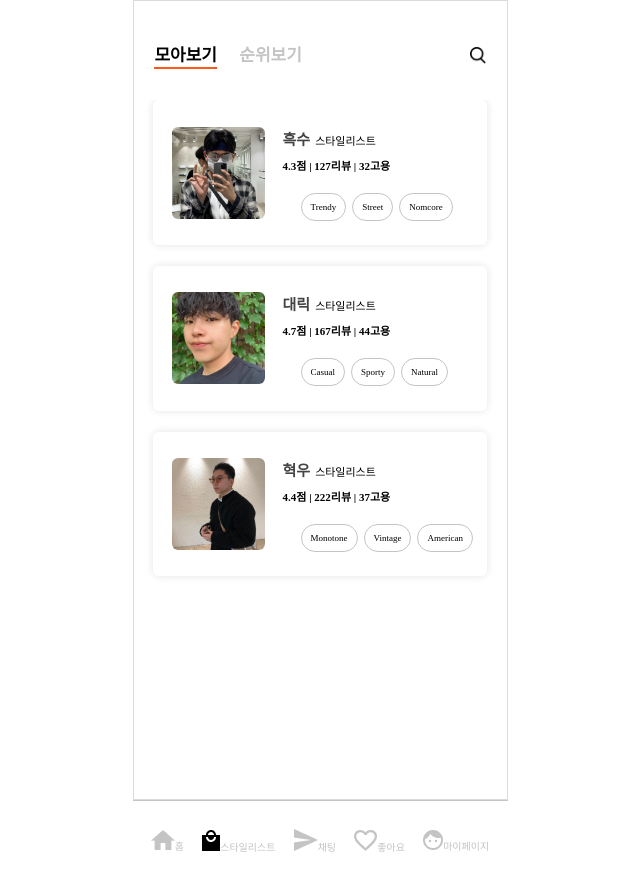
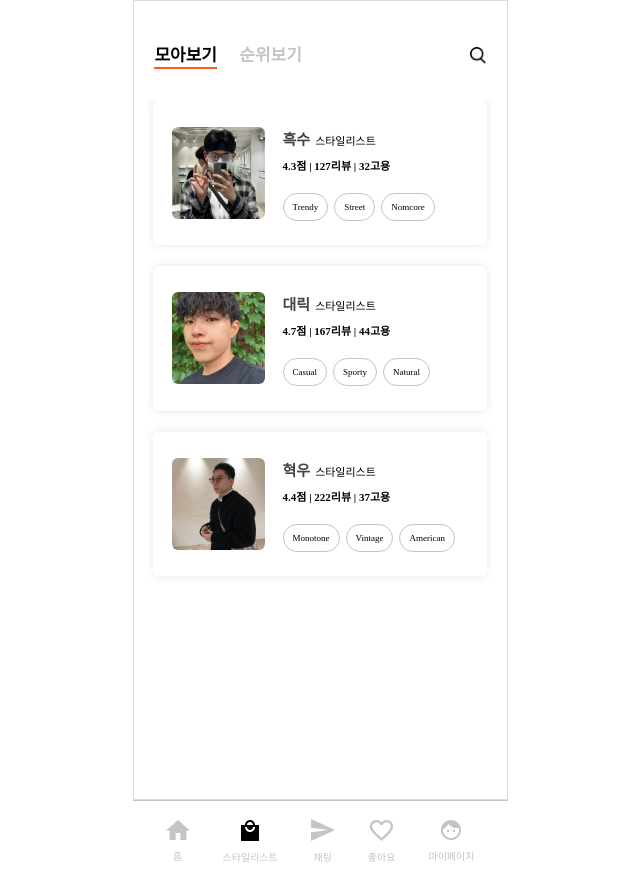
Before and after one commit to PersonalShopperDev/Web-Front-end, a Next.js app: page / in a window 1280 px wide. Shown: the whole page, without its empty margins (320-960 px from the left). Built offline with nearby package versions, Linux system fonts and the light colour scheme.

Commit message:
feat: Add new css

```diff
--- a/sass/listup.module.scss
+++ b/sass/listup.module.scss
@@ -65,6 +65,14 @@
     border-top: 1px solid #c4c4c4;
 }
 
+.footer .option {
+    display: table;
+}
+
+.footer .option > span {
+    display: table-footer-group
+}
+
 .footer .stylist {
     color: #000000
 }
@@ -82,8 +90,7 @@
     padding-left: 1.125rem;
     margin-bottom: 1.3123rem;
 }
-
-.stylistBox div:last-child {
+.stylistBox > div:last-child {
     margin-left: 1.125rem;
 }
 
--- a/sass/profile.module.scss
+++ b/sass/profile.module.scss
@@ -48,6 +48,10 @@
     font-weight: 500;
 }
 
+.infoContainer .text > span {
+    margin-left: 0.5rem;
+}
+
 .infoContainer .division {
     border-bottom: 0.0625rem solid #dcdcdc;
     padding-bottom: 1.3125rem;
```
